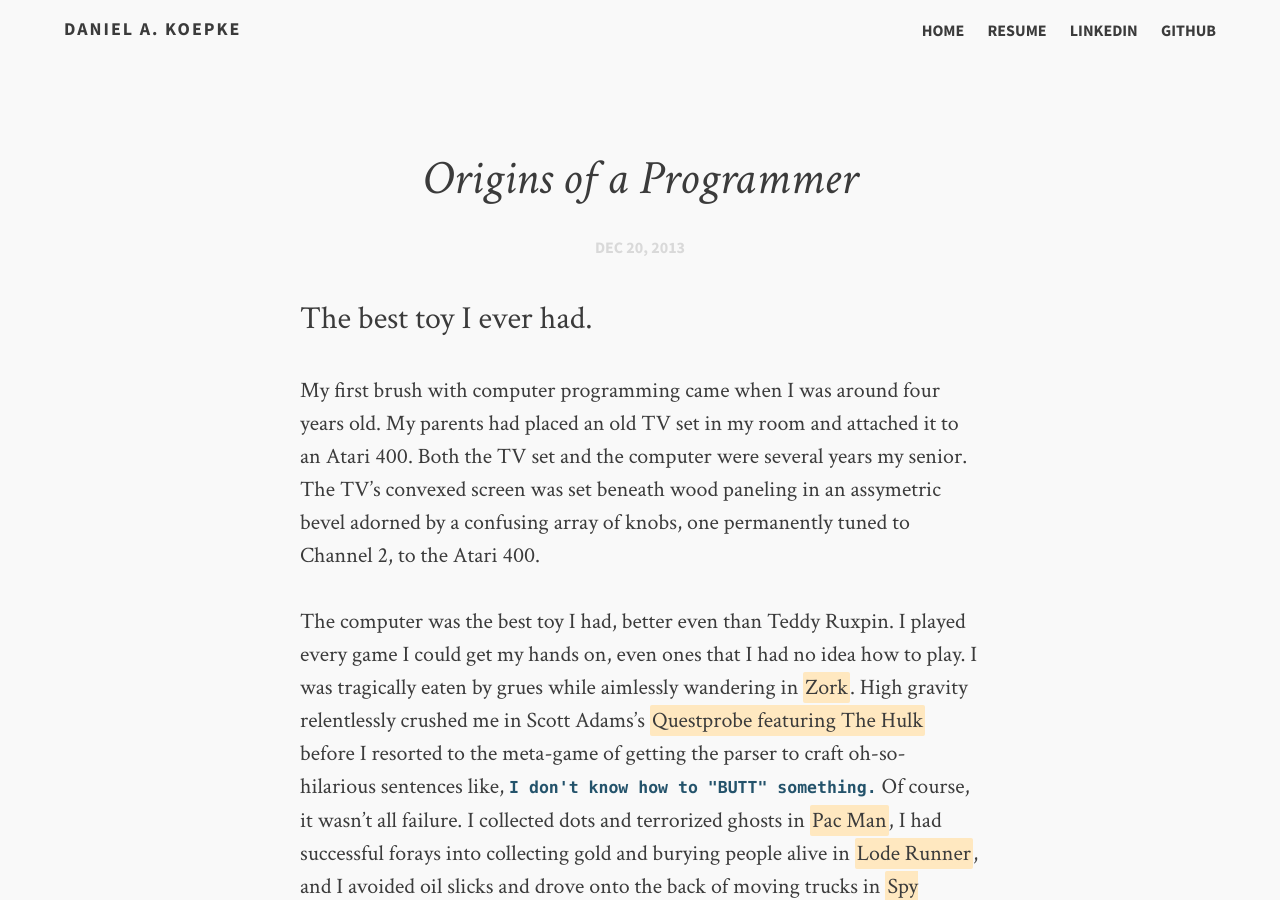
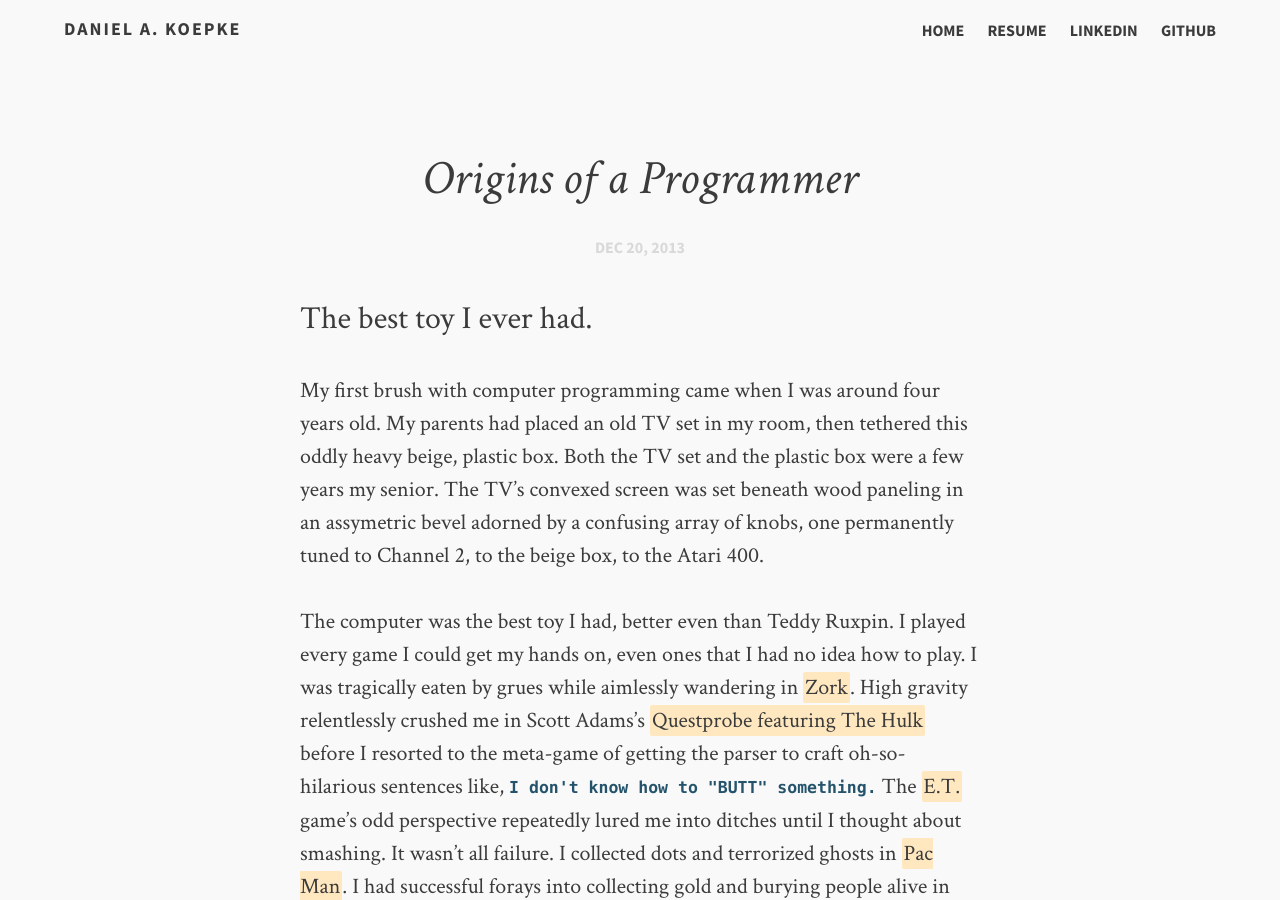
Before and after one commit to dkoepke/dkoepke.github.io, a Jekyll site: the page built from _posts/2013-12-20-origins-programmer.md, in a window 1280 px wide and 900 px high. Built offline with Jekyll 4.4.1, drawn with Linux system fonts in a browser that asks for light colours; comment, search, counter and statistics services are not loaded; some of the changed text lies outside the part shown.

Commit message:
Small edit.

```diff
--- a/_posts/2013-12-20-origins-programmer.md
+++ b/_posts/2013-12-20-origins-programmer.md
@@ -6,9 +6,9 @@ category: articles
 tags: [atari, 8-bit, atari 400, classic video games, programming, programming languages, atari basic, atari logo]
 ---
 
-My first brush with computer programming came when I was around four years old. My parents had placed an old TV set in my room and attached it to an Atari 400. Both the TV set and the computer were several years my senior. The TV's convexed screen was set beneath wood paneling in an assymetric bevel adorned by a confusing array of knobs, one permanently tuned to Channel 2, to the Atari 400.
+My first brush with computer programming came when I was around four years old. My parents had placed an old TV set in my room, then tethered this oddly heavy beige, plastic box. Both the TV set and the plastic box were a few years my senior. The TV's convexed screen was set beneath wood paneling in an assymetric bevel adorned by a confusing array of knobs, one permanently tuned to Channel 2, to the beige box, to the Atari 400.
 
-The computer was the best toy I had, better even than Teddy Ruxpin. I played every game I could get my hands on, even ones that I had no idea how to play. I was tragically eaten by grues while aimlessly wandering in _Zork_. High gravity relentlessly crushed me in Scott Adams's _Questprobe featuring The Hulk_ before I resorted to the meta-game of getting the parser to craft oh-so-hilarious sentences like, `I don't know how to "BUTT" something.` Of course, it wasn't all failure. I collected dots and terrorized ghosts in _Pac Man_, I had successful forays into collecting gold and burying people alive in _Lode Runner_, and I avoided oil slicks and drove onto the back of moving trucks in _Spy Hunter_.
+The computer was the best toy I had, better even than Teddy Ruxpin. I played every game I could get my hands on, even ones that I had no idea how to play. I was tragically eaten by grues while aimlessly wandering in _Zork_. High gravity relentlessly crushed me in Scott Adams's _Questprobe featuring The Hulk_ before I resorted to the meta-game of getting the parser to craft oh-so-hilarious sentences like, `I don't know how to "BUTT" something.` The _E.T._ game's odd perspective repeatedly lured me into ditches until I thought about smashing. It wasn't all failure. I collected dots and terrorized ghosts in _Pac Man_. I had successful forays into collecting gold and burying people alive in _Lode Runner_. I avoided oil slicks and drove onto the back of moving trucks in _Spy Hunter_.
 
 My voracious appetite for games led me to wonder how they were made. Could I make one myself? Armed with enough Atari DOS to list a disk's directory, copy a file to the screen, and the Atari BASIC `OPEN` command, I peeked at what was inside a program disk. I was rewarded with screen after screen of utter gibberish. This was the Atari Extended ASCII that happened to correspond with the machine code I was displaying, but at the time I was uneqipped to grok the hieroglyphs that apparently comrpised a program.
 
```
